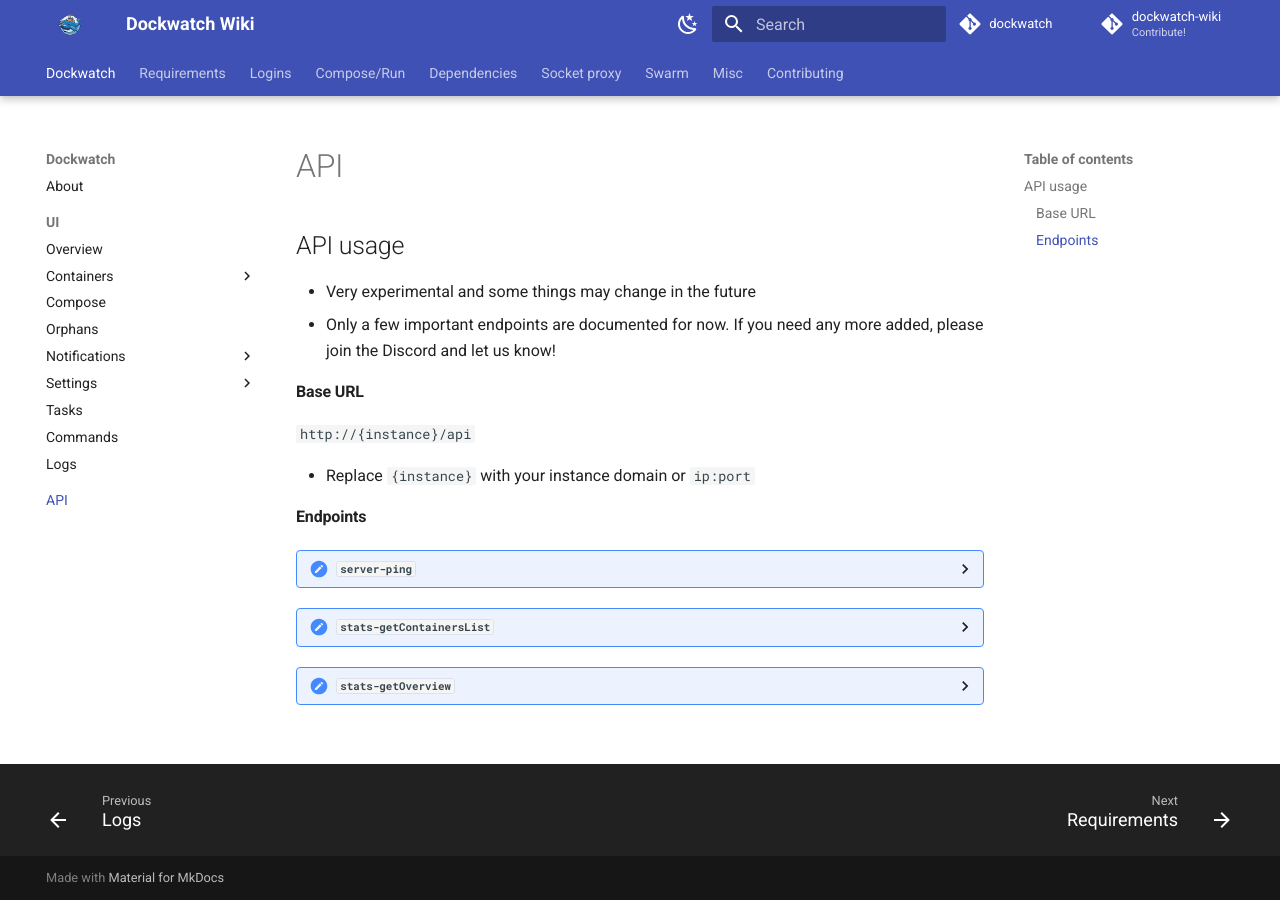
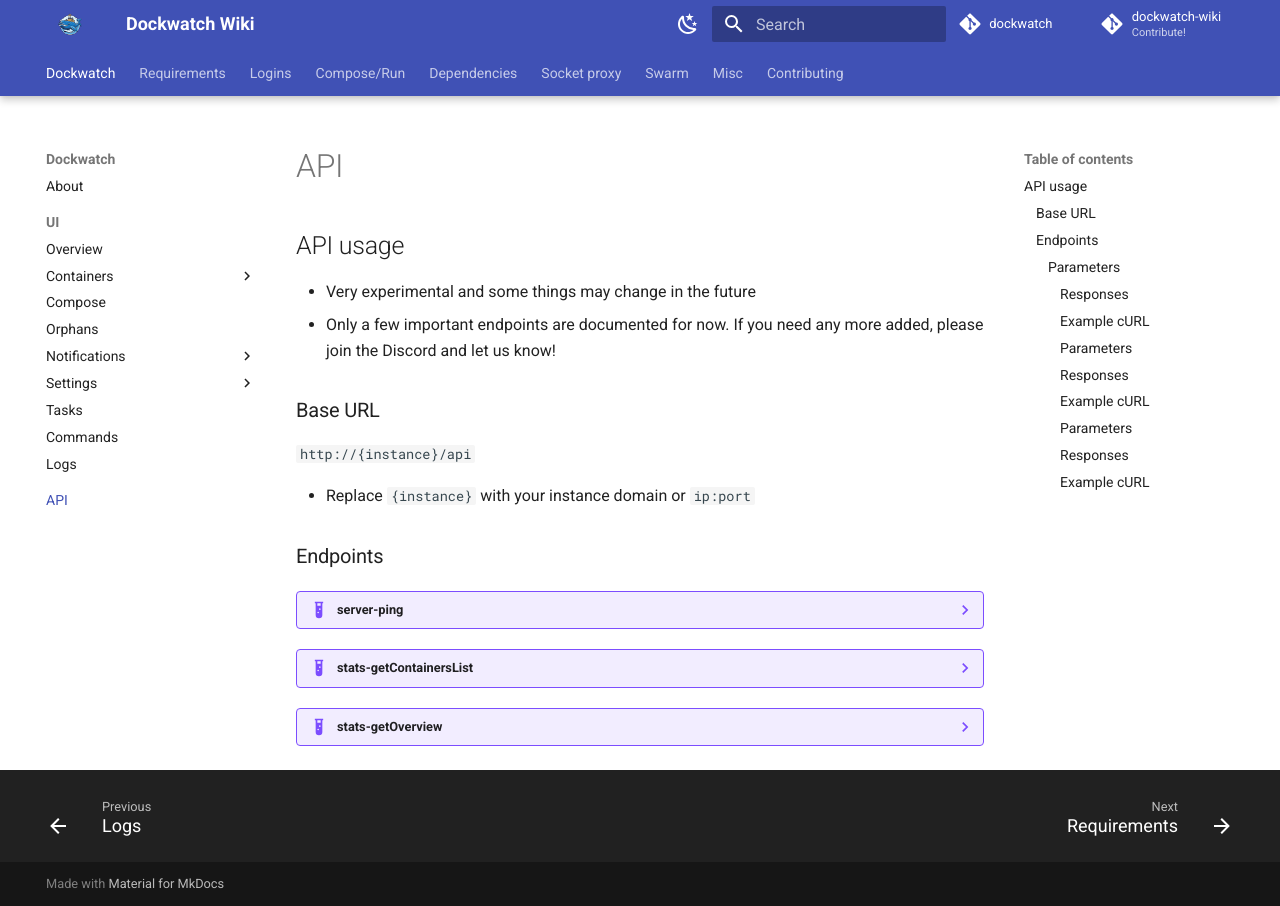
Before and after one commit to Notifiarr/dockwatch-wiki, an MkDocs documentation site: the page built from docs/pages/api/index.md, in a window 1280 px wide. Built offline with MkDocs 1.6.1 and Material for MkDocs 9.7.7, drawn with Linux system fonts in a browser that asks for light colours; comment, search, counter and statistics services are not loaded; some of the changed lines change nothing that is shown.

Commit message:
Fixup previous commit

````diff
--- a/docs/pages/api/index.md
+++ b/docs/pages/api/index.md
@@ -1,89 +1,78 @@
 ## API usage
 
--   Very experimental and some things may change in the future
--   Only a few important endpoints are documented for now. If you need any more added, please join the Discord and let us know!
+- Very experimental and some things may change in the future
+- Only a few important endpoints are documented for now. If you need any more added, please join the Discord and let us know!
 
-#### Base URL
+### Base URL
 
 <code>http://{instance}/api</code>
 
--   Replace `{instance}` with your instance domain or `ip:port`
+- Replace `{instance}` with your instance domain or `ip:port`
 
-#### Endpoints
+### Endpoints
 
-<details>
- <summary><code>server-ping</code></summary>
+??? example "server-ping"
+    #### Parameters
 
-##### Parameters
+    | name      | type     | data type | description      |
+    | --------- | -------- | --------- | ---------------- |
+    | `request` | required | string    | endpoint name    |
+    | `apikey`  | required | string    | instance api key |
 
-> | name      | type     | data type | description      |
-> | --------- | -------- | --------- | ---------------- |
-> | `request` | required | string    | endpoint name    |
-> | `apikey`  | required | string    | instance api key |
+    ##### Responses
 
-##### Responses
+    | http code | content-type       | response                                         |
+    | --------- | ------------------ | ------------------------------------------------ |
+    | `200`     | `application/json` | `{"code":"200","response":{"result":"v7.2.7"}}`  |
+    | `423`     | `application/json` | `{"code":"423","error":"Migration in progress"}` |
 
-> | http code | content-type       | response                                         |
-> | --------- | ------------------ | ------------------------------------------------ |
-> | `200`     | `application/json` | `{"code":"200","response":{"result":"v7.2.7"}}`  |
-> | `423`     | `application/json` | `{"code":"423","error":"Migration in progress"}` |
+    ##### Example cURL
 
-##### Example cURL
+    ```javascript
+    curl -X GET -H "Content-Type: application/json" http://{instance}/api/?request=server-ping&apikey=<redacted>
+    ```
 
-> ```javascript
->  curl -X GET -H "Content-Type: application/json" http://{instance}/api/?request=server-ping&apikey=<redacted>
-> ```
+??? example "stats-getContainersList"
+    ##### Parameters
 
-</details>
+    | name      | type     | data type | description      |
+    | --------- | -------- | --------- | ---------------- |
+    | `request` | required | string    | endpoint name    |
+    | `apikey`  | required | string    | instance api key |
 
-<details>
- <summary><code>stats-getContainersList</code></summary>
+    ##### Responses
 
-##### Parameters
+    | http code | content-type       | response                                                                                          |
+    | --------- | ------------------ | ------------------------------------------------------------------------------------------------- |
+    | `200`     | `application/json` | [JSON](https://logs.notifiarr.com/?18b34487e18d801f#6ua883qJ6U6wPF6pAPyYCpZRp7P9cgwR75aGfPAtaz7c) |
 
-> | name      | type     | data type | description      |
-> | --------- | -------- | --------- | ---------------- |
-> | `request` | required | string    | endpoint name    |
-> | `apikey`  | required | string    | instance api key |
+    ##### Example cURL
 
-##### Responses
+    ```javascript
+    curl -X GET -H "Content-Type: application/json" http://{instance}/api/?request=stats-getContainersList&apikey=<redacted>
+    ```
 
-> | http code | content-type       | response                                                                                          |
-> | --------- | ------------------ | ------------------------------------------------------------------------------------------------- |
-> | `200`     | `application/json` | [JSON](https://logs.notifiarr.com/?18b34487e18d801f#6ua883qJ6U6wPF6pAPyYCpZRp7P9cgwR75aGfPAtaz7c) |
+??? example "stats-getOverview"
+    ##### Parameters
 
-##### Example cURL
+    | name      | type     | data type | description      |
+    | --------- | -------- | --------- | ---------------- |
+    | `request` | required | string    | endpoint name    |
+    | `apikey`  | required | string    | instance api key |
 
-> ```javascript
->  curl -X GET -H "Content-Type: application/json" http://{instance}/api/?request=stats-getContainersList&apikey=<redacted>
-> ```
+    ##### Responses
 
-</details>
+    | http code | content-type       | response                                                                                          |
+    | --------- | ------------------ | ------------------------------------------------------------------------------------------------- |
+    | `200`     | `application/json` | [JSON](https://logs.notifiarr.com/?c528e47b85d6beb4#CNGLgF5sbfWRUPuQ3UkPvWeRfJHP8dtJfn1HbZg4QoDH) |
 
-<details>
- <summary><code>stats-getOverview</code></summary>
+    Usage values:
 
-##### Parameters
+    - `disk` and `netIO` = bytes
+    - `cpu` and `memory` = percentage
 
-> | name      | type     | data type | description      |
-> | --------- | -------- | --------- | ---------------- |
-> | `request` | required | string    | endpoint name    |
-> | `apikey`  | required | string    | instance api key |
+    ##### Example cURL
 
-##### Responses
-
-> | http code | content-type       | response                                                                                          |
-> | --------- | ------------------ | ------------------------------------------------------------------------------------------------- |
-> | `200`     | `application/json` | [JSON](https://logs.notifiarr.com/?c528e47b85d6beb4#CNGLgF5sbfWRUPuQ3UkPvWeRfJHP8dtJfn1HbZg4QoDH) |
-
-> Usage values:
-> `disk` and `netIO` = bytes
-> `cpu` and `memory` = percentage
-
-##### Example cURL
-
-> ```javascript
->  curl -X GET -H "Content-Type: application/json" http://{instance}/api/?request=stats-getOverview&apikey=<redacted>
-> ```
-
-</details>
+    ```javascript
+    curl -X GET -H "Content-Type: application/json" http://{instance}/api/?request=stats-getOverview&apikey=<redacted>
+    ```
````
